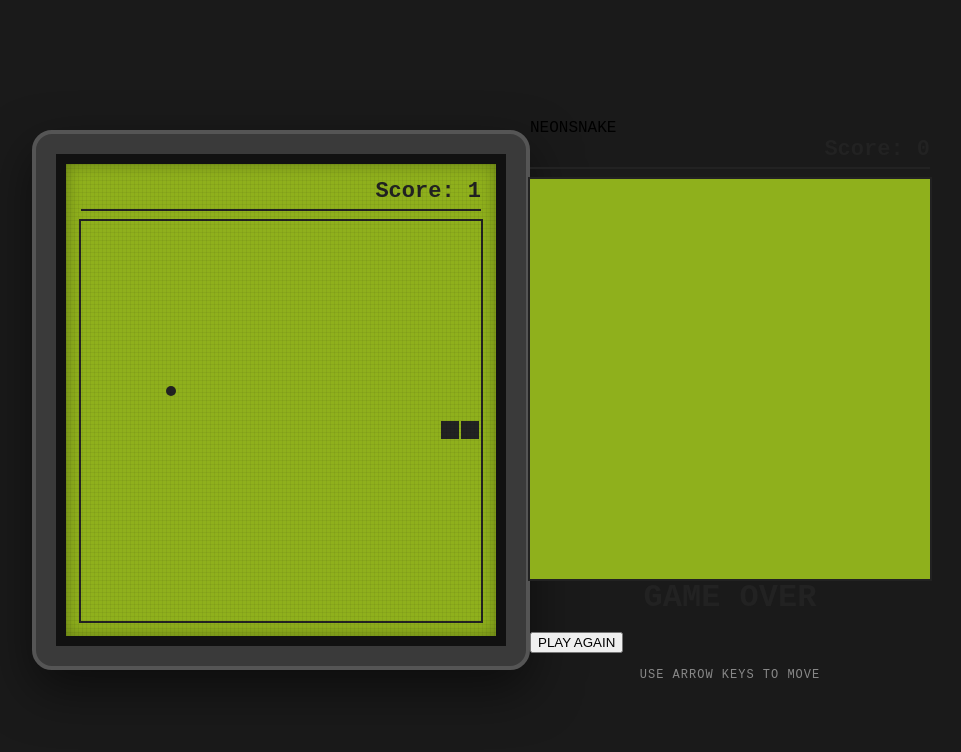
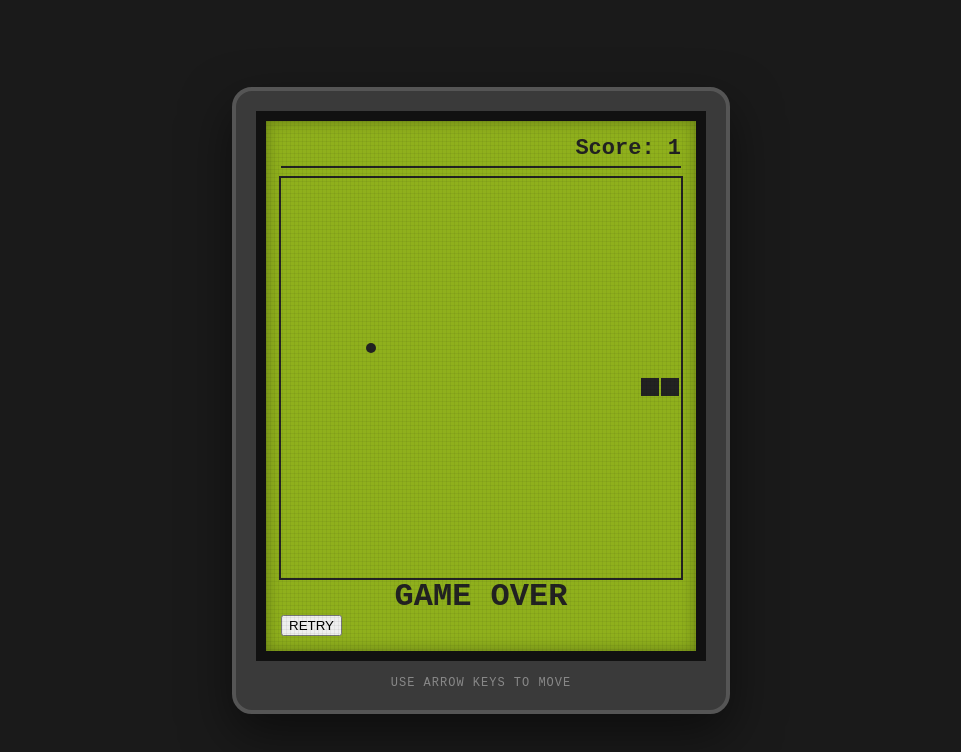
Before and after one commit to adityapbh70/my-website, a plain HTML site: page index.html in a window 1280 px wide. Shown: the whole page, without its empty margins (159-1120 px from the left). Drawn offline with Linux system fonts and the light colour scheme.

Commit message:
Update index.html

```diff
--- a/index.html
+++ b/index.html
@@ -3,31 +3,21 @@
 <head>
     <meta charset="UTF-8">
     <meta name="viewport" content="width=device-width, initial-scale=1.0">
-    <title>Neon Snake Game</title>
+    <title>Retro Snake Game</title>
     <link rel="stylesheet" href="style.css">
 </head>
 <body>
+
     <div class="phone-body">
-    <div class="phone-screen">
-        <div id="scoreBoard">0000</div>
-        <canvas id="gameCanvas" width="400" height="400"></canvas>
-    </div>
-</div>
+        <div class="phone-screen">
+            <div id="scoreBoard">0000</div>
+            <canvas id="gameCanvas" width="400" height="400"></canvas>
 
-    <div class="game-container">
-        <div class="header">
-            <div class="logo">NEON<span>SNAKE</span></div>
-            <div id="scoreBoard">Score: 0</div>
+            <div id="gameOver">
+                <h1>GAME OVER</h1>
+                <button onclick="resetGame()">RETRY</button>
+            </div>
         </div>
-
-        <canvas id="gameCanvas" width="400" height="400"></canvas>
-
-        <div id="gameOver">
-            <h1>GAME OVER</h1>
-            <p id="finalScore"></p>
-            <button onclick="resetGame()">PLAY AGAIN</button>
-        </div>
-
         <div class="controls-hint">Use Arrow Keys to Move</div>
     </div>
 
```
